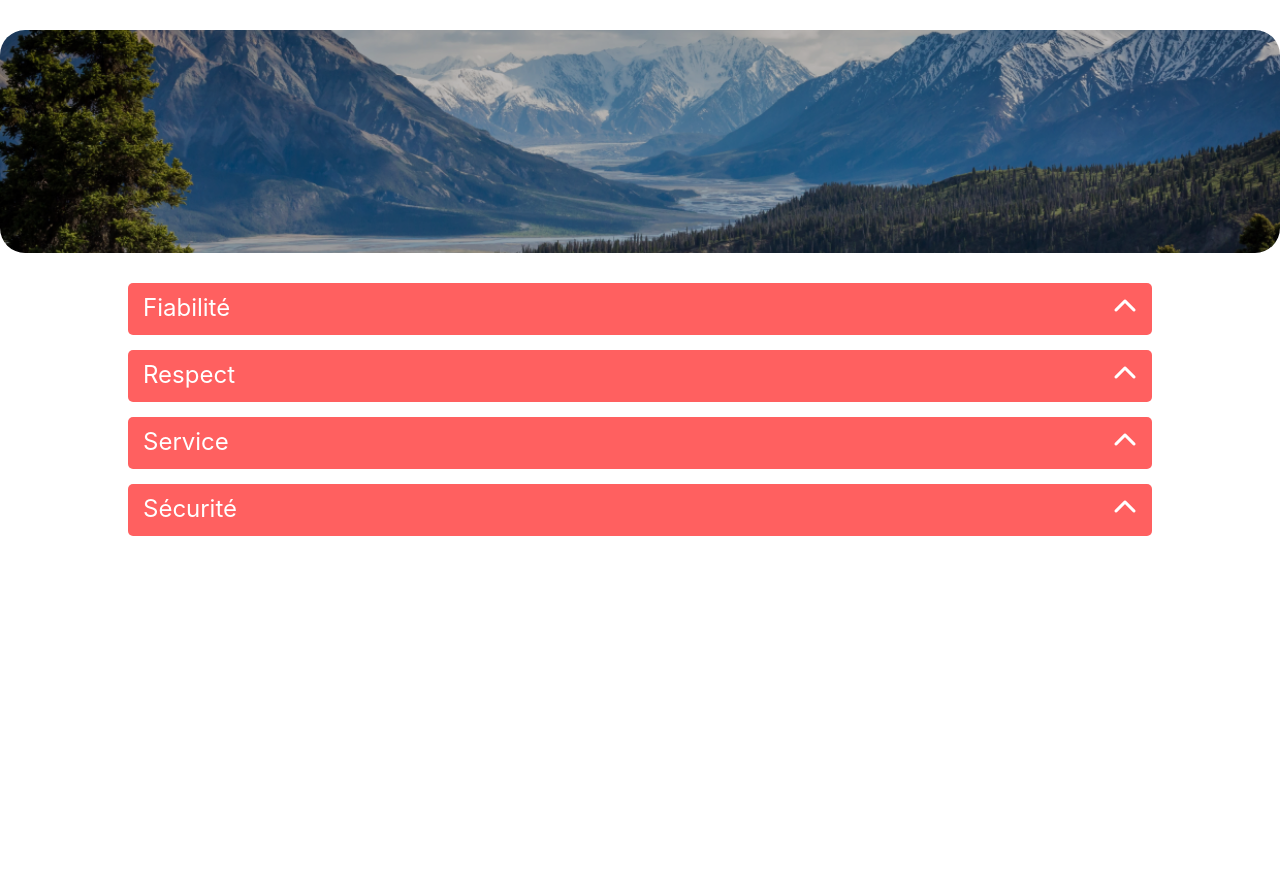
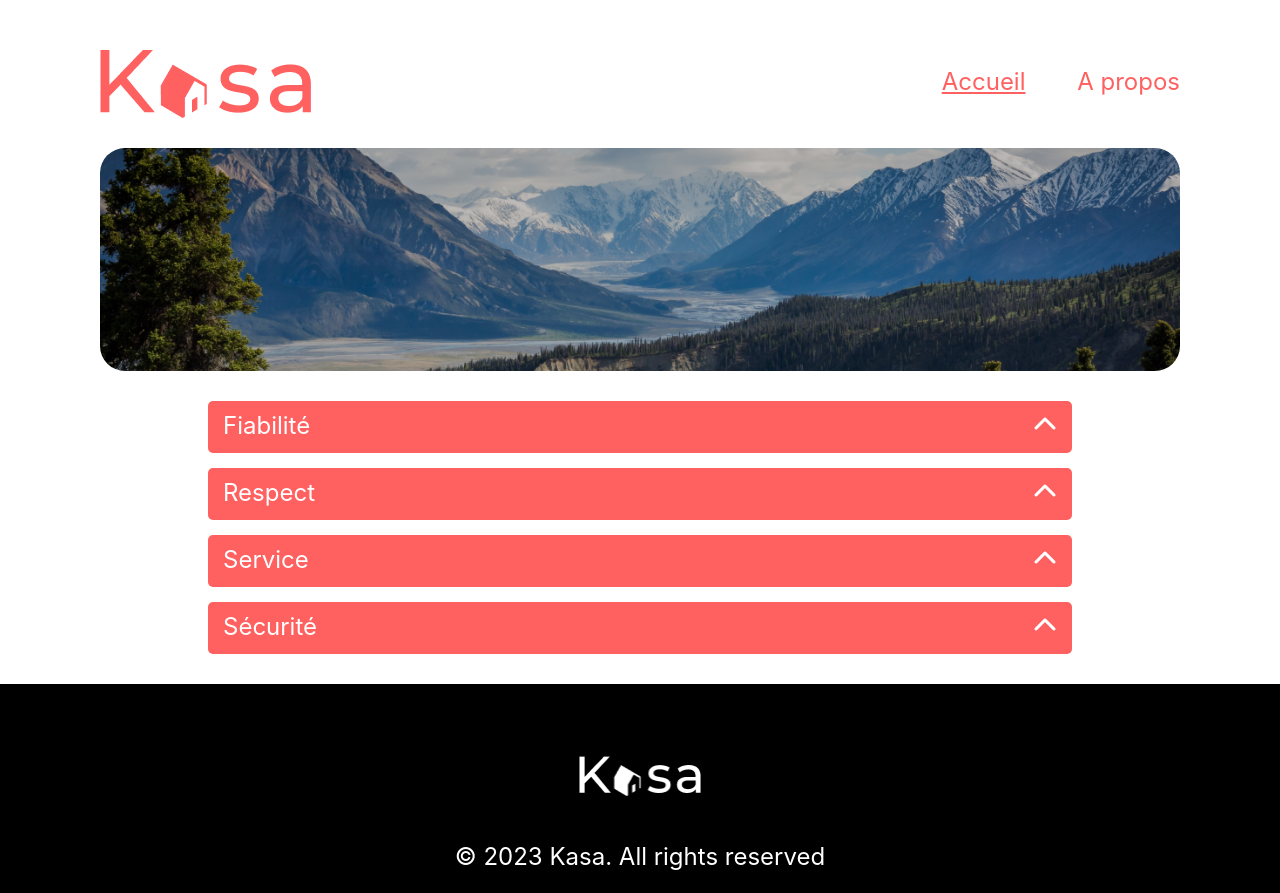
Before and after one commit to AvirKarakitsos/OC_project6_react, a React (Create React App) app: page /about in a window 1280 px wide. Before the commit the page ends 800 px from the top, so only its background shows below. Built offline with nearby package versions, Linux system fonts and the light colour scheme.

Commit message:
feat: use layout compontent

```diff
--- a/src/Components/About/About.js
+++ b/src/Components/About/About.js
@@ -1,6 +1,7 @@
-import Collapse from "./Collapse"
 import image from "../../assets/images/image-source-2.png"
 import styles from "../../assets/styles/About.module.scss"
+import Collapse from "./Collapse"
+import Layout from "../layouts/Layout"
 
 function About() {
     const table = [
@@ -27,6 +28,7 @@ function About() {
     ]
 
     return (
+        <Layout>
             <main>
                 <div className={styles.container}>
                     <div className={styles.background}>
@@ -37,6 +39,7 @@ function About() {
                     </section>
                 </div>
             </main>
+        </Layout>
     )
 }
 
--- a/src/Components/Error.js
+++ b/src/Components/Error.js
@@ -1,13 +1,16 @@
 import { Link } from "react-router-dom"
 import styles from '../assets/styles/Error.module.scss'
+import Layout from "./layouts/Layout"
 
 function Error() {
     return (
-        <div className={styles.container}>
-            <p className={styles.container__error}>404</p>
-            <p className={styles.container__message}>Oups! La page que vous demandez n'existe pas.</p>
-            <p className={styles.container__link}><Link to="/">Retourner sur la page d'accueil</Link></p>
-        </div>
+        <Layout>
+            <div className={styles.container}>
+                <p className={styles.container__error}>404</p>
+                <p className={styles.container__message}>Oups! La page que vous demandez n'existe pas.</p>
+                <p className={styles.container__link}><Link to="/">Retourner sur la page d'accueil</Link></p>
+            </div>
+        </Layout>
     )
 }
 
```
Also changed, not shown: src/Components/Home/Home.js (indentation only). Lines whose indentation alone changed are shown as unchanged.
